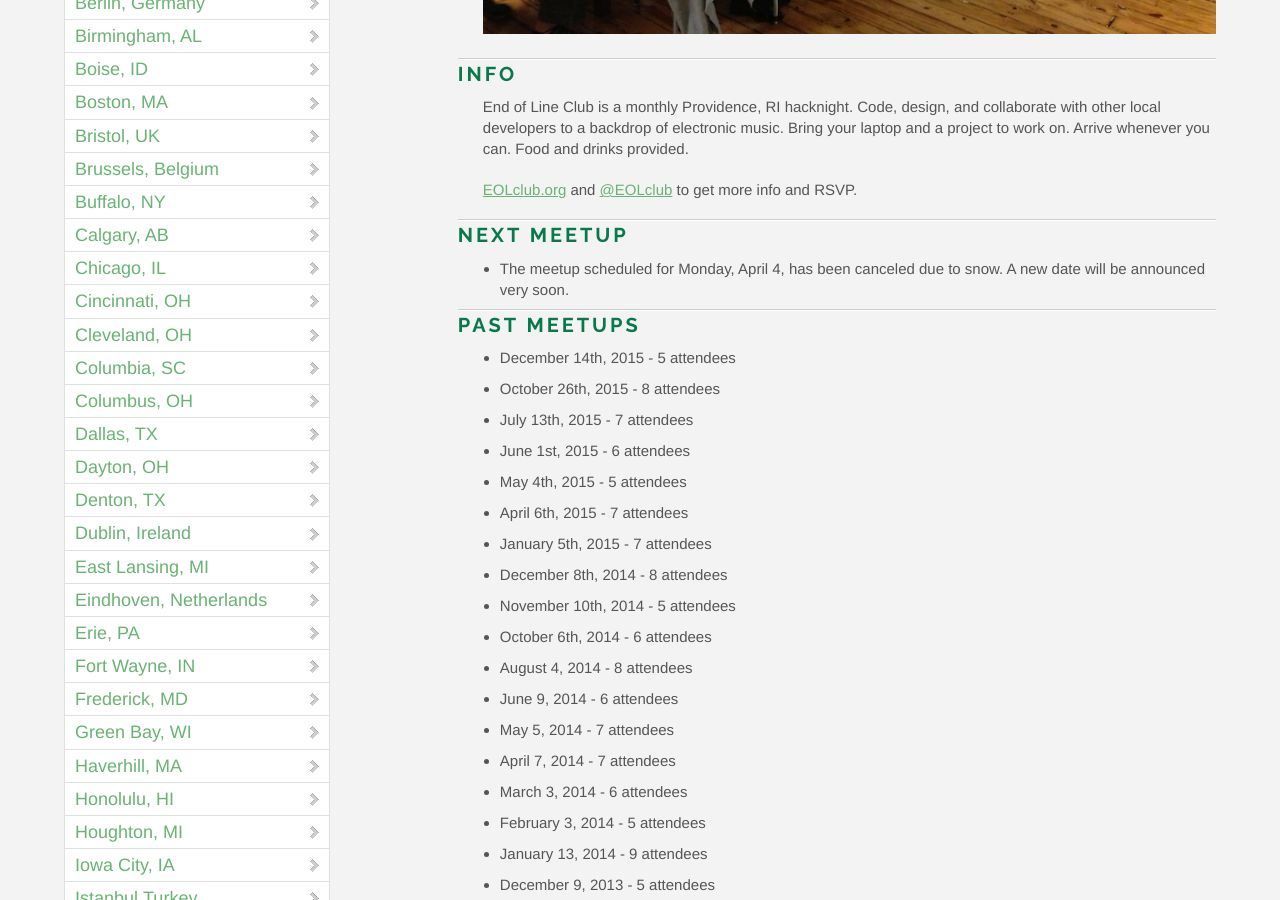
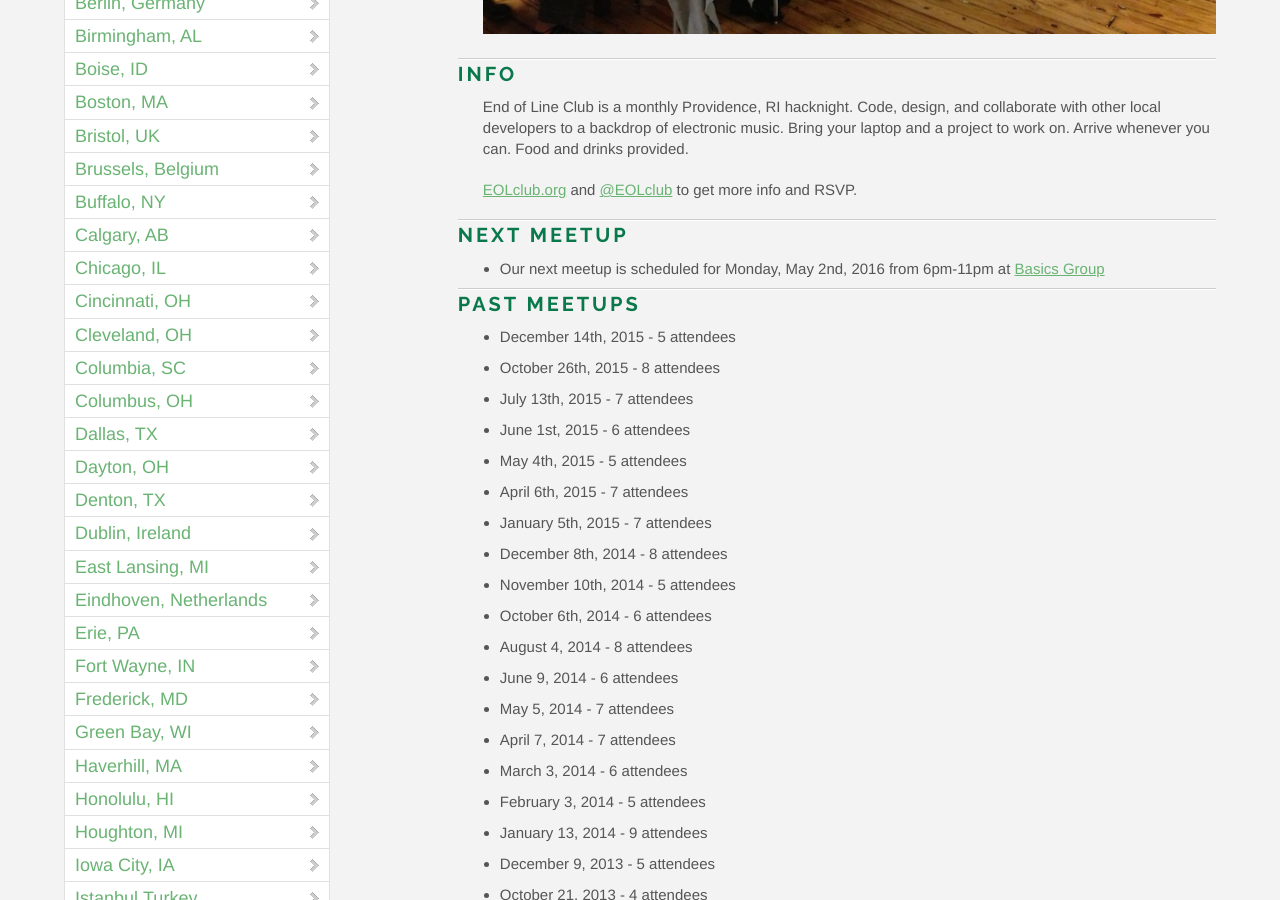
Before and after one commit to OpenHack/openhack.github.com, a Jekyll site: the page built from providence/index.markdown, in a window 1280 px wide and 900 px high, scrolled down 594 px. Built offline with Jekyll 4.4.1, drawn with Linux system fonts in a browser that asks for light colours; nearby versions of some CDN libraries; comment, search, counter and statistics services are not loaded.

Commit message:
Schedule Providence 5/2 meetup

```diff
--- a/providence/index.markdown
+++ b/providence/index.markdown
@@ -15,8 +15,7 @@
 
 ### Next meetup
 
-* The meetup scheduled for Monday, April 4, has been canceled due to
-  snow.  A new date will be announced very soon.
+* Our next meetup is scheduled for Monday, May 2nd, 2016 from 6pm-11pm at [Basics Group](http://basicsgroup.com)
 
 ### Past meetups
 
```
